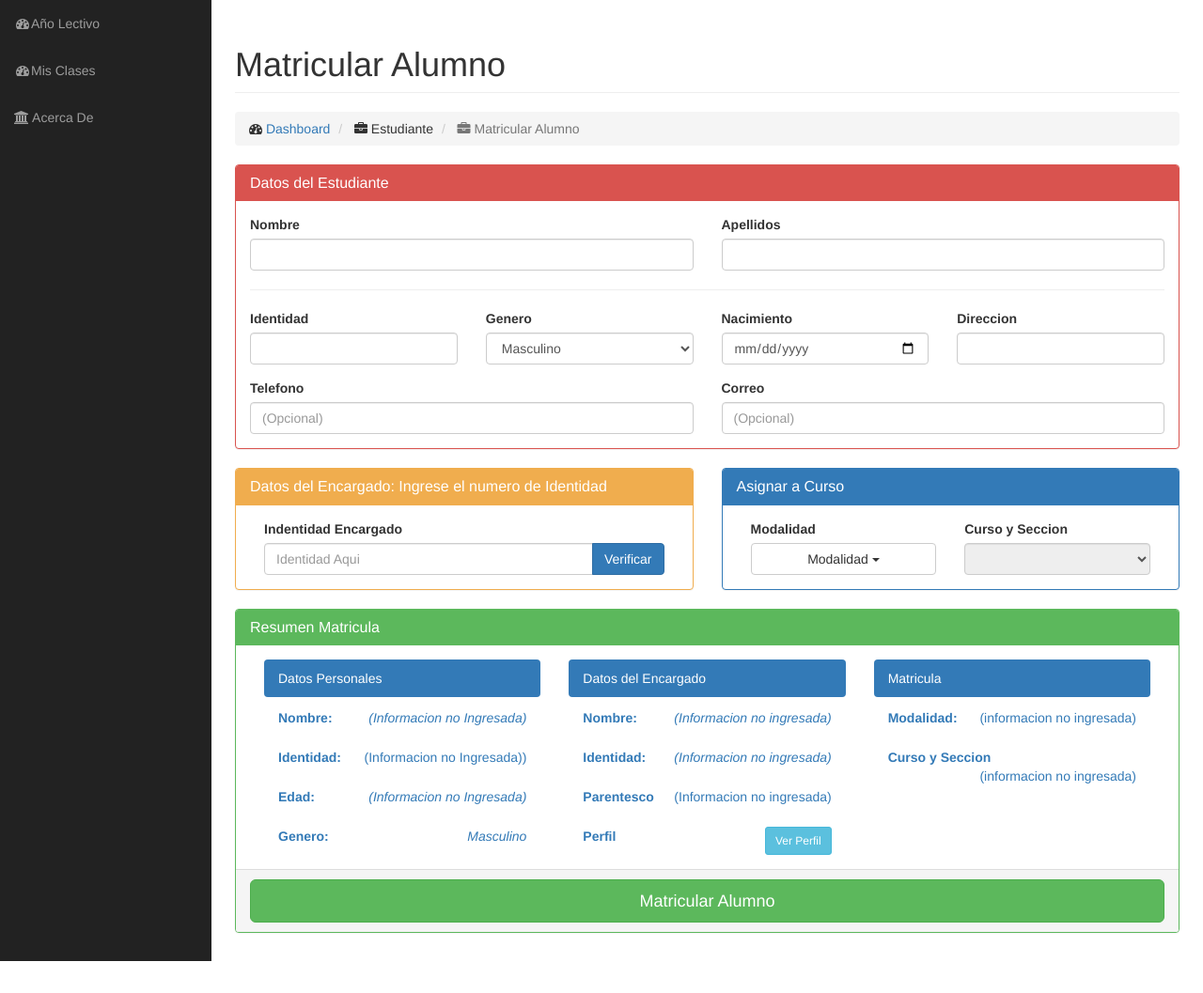
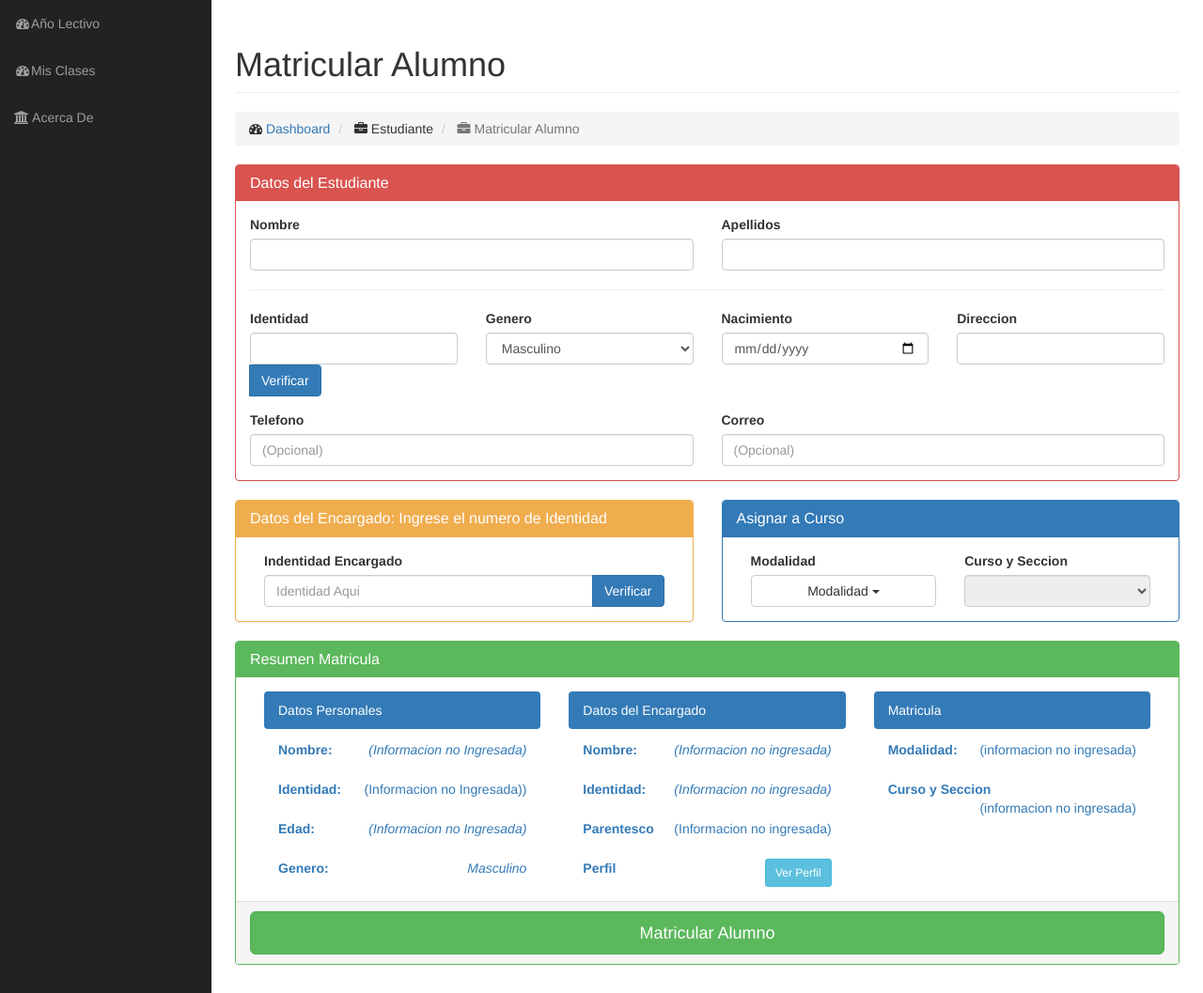
Before and after one commit to creachenko/ISJO, a PHP site: page /iniciarMatricula.php in a window 1280 px wide. Shown: the part 51-1108 px from the top of the page at 94% size. Before the commit the page ends 1074 px from the top, so only its background shows below. Run offline with PHP 8.4, Linux system fonts and the light colour scheme; the visitor is signed in with stand-in values (Sample User, id 1); data that the repository does not hold is empty.

Commit message:
Agregue un boton de verificar en iniciarmatricula.php

```diff
--- a/iniciarMatricula.php
+++ b/iniciarMatricula.php
@@ -67,9 +67,14 @@ $modalidades = $obj->obtenerModalidades();
         </div>
         <hr>
         <div class="row">
-          <div class="col-md-3 form-group" id="divIdentidadEstudiante">
+          <div class="col-md-3" id="divIdentidadEstudiante">
             <label for="">Identidad</label>
-            <input type="number" class="form-control" name="identidadEstudiante" id="identidadEstudiante" value="">
+            <div class="form-group">
+              <input type="number" class="form-control" name="identidadEstudiante" id="identidadEstudiante" value="">
+            <span class="input-group-btn">
+              <button type="button" class="btn btn-primary" id="buttonVerficarIdentidadEncargado" name="buttonVerficarIdentidadEncargado">Verificar</button>
+            </span>
+            </div>
           </div>
           <div class="col-md-3">
             <label>Genero</label>
```
